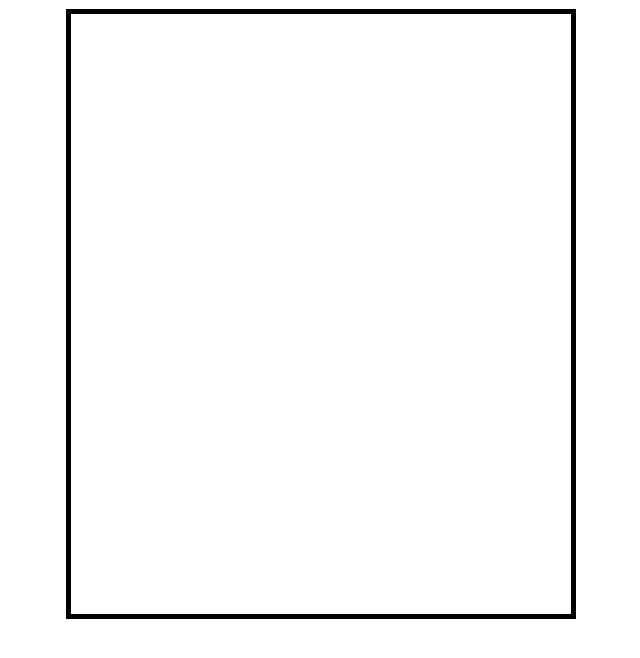
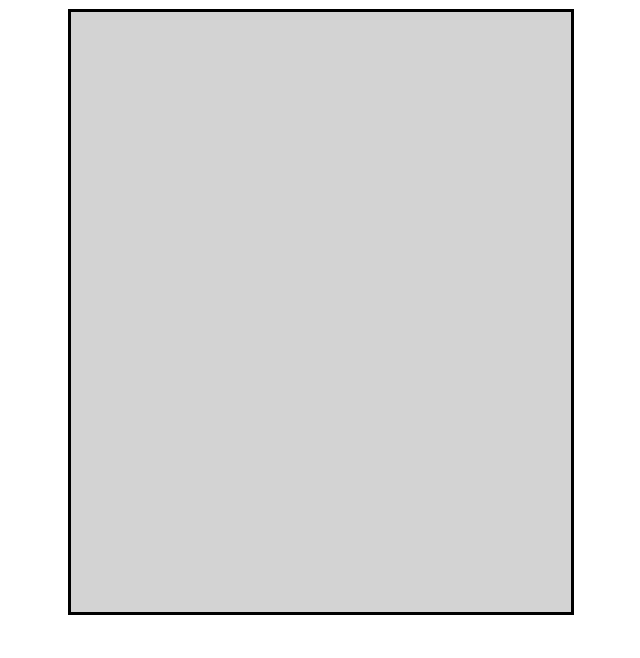
Before and after one commit to Jbillaba/gap-jump, a plain HTML site: page index.html in a window 1280 px wide. Shown: the part 142-800 px from the top of the page, without its empty margins (319-959 px from the left). Drawn offline with nearby package versions, Linux system fonts and the light colour scheme.

Commit message:
fixed the box being small, help from nate

```diff
--- a/game.js
+++ b/game.js
@@ -1,13 +1,15 @@
-function startGame(){
+function startGame() {
     myGameArea.start();
 }
 
-const myGameArea ={
-    canvas: document.createElement("canvas"),
-    start: function(){
-        this.canvas.width = 480
-        this.canvas.height = 270;
-        this.context = this.canvas.getContext("2d");
-        document.body.insertBefore(this.canvas, document.body.childNodes[0]);
+
+let myGameArea = {
+    canvas:   document.querySelector(".game-display"),
+    start : function() {
+        this.canvas.width = 500;
+        this.canvas.height = 700;
+        this.context = this.canvas.getContext("2d")
+
     }
+
 }
--- a/index.html
+++ b/index.html
@@ -10,11 +10,13 @@
         <link rel="stylesheet" href="style.css">
     </head>
     <body>
-        <h1 class="title"> slime tetris </h1>
+        <h1 class="title">  tetris </h1>
         <h2 class="scoreDisplay"> 000 </h2>
+
+
      <div class="game-container">
         <!-- game will be store here -->
-        <canvas> </canvas>
+        <canvas class="game-display"> </canvas>
 
      </div>
 
--- a/style.css
+++ b/style.css
@@ -7,16 +7,21 @@
     font-family: Silkscreen;
 }
 
+div{
+text-align: center;
+}
+
+
 .scoreDisplay{
     font-family: Silkscreen;
     font-size: 30px;
     display: grid;
     justify-content: center;
 }
-/* looked up tutorial on how to make a game and stole this chunk of code for the box, which is what you see here. link : https://blog.logrocket.com/build-a-game-with-html-css-javascript/ */
-.game-container{
+
+.game-display{
+    background-color: lightgrey;
+    border: 3px solid black;
     width: 500px;
     height: 600px;
-    border: 5px solid black;
-    margin: auto;
 }
```
